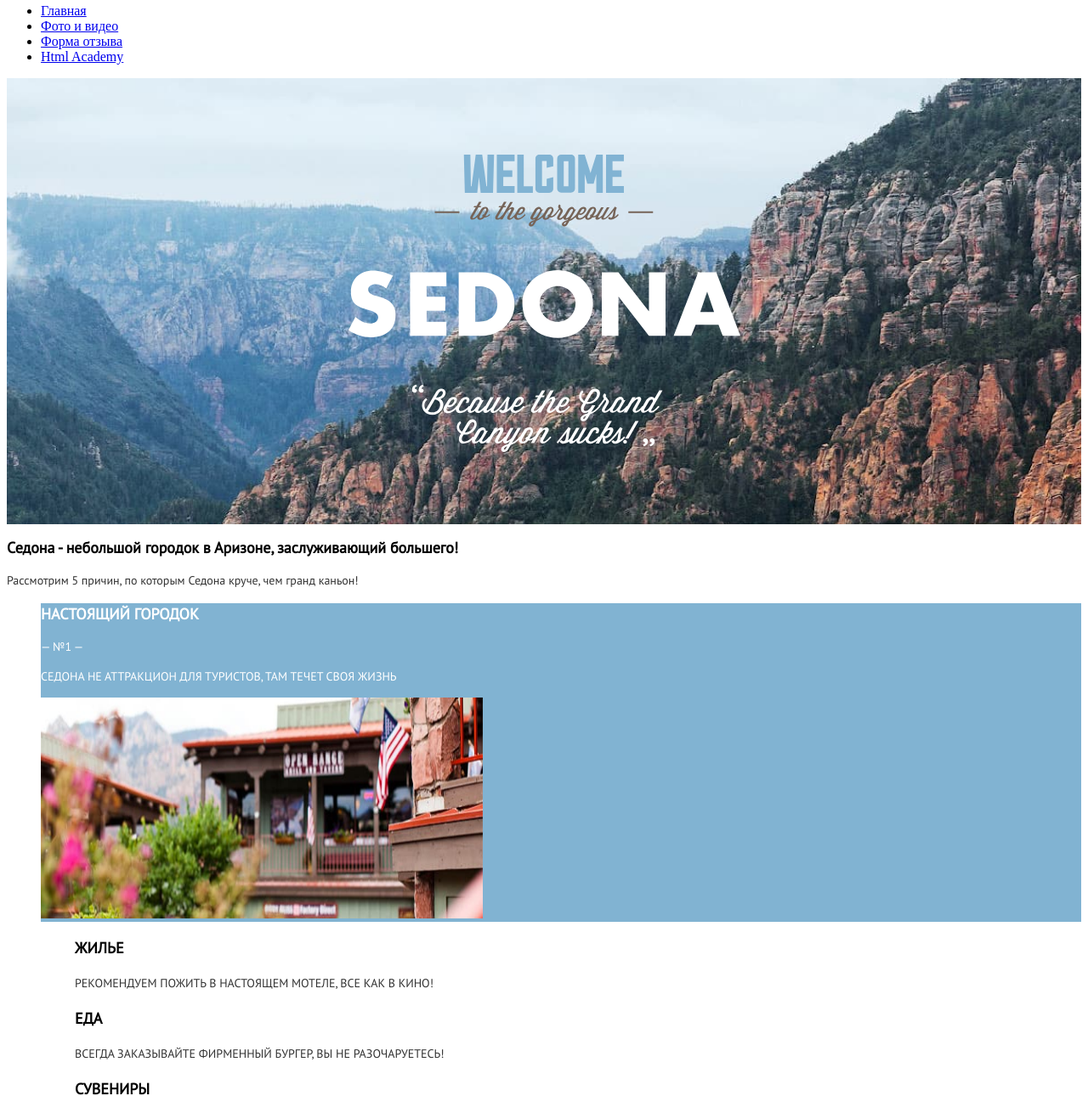
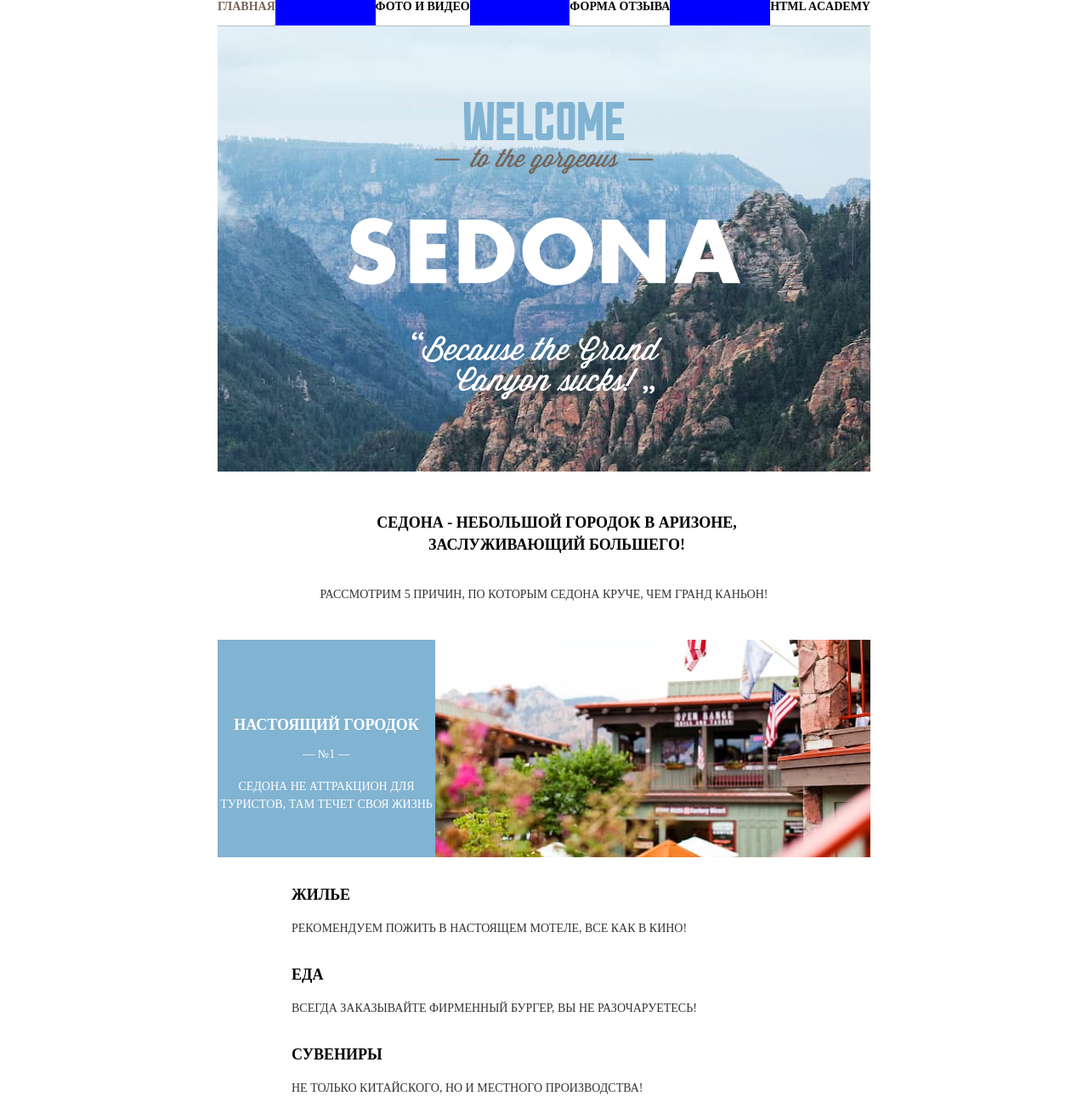
Before and after one commit to htmlacademy-adaptive/2092749-sedona-26, a website: page source/index.html in a window 1280 px wide. Shown: the part 126-1416 px from the top of the page at 85% size. Drawn offline with nearby package versions, Linux system fonts and the light colour scheme; files that its build step writes are made by us from their sources; files whose address does not match are found by name.

Commit message:
Начинает сетку

```diff
--- a/source/index.html
+++ b/source/index.html
@@ -5,18 +5,19 @@
   <meta charset="utf-8">
   <title>HTML Academy: Седона</title>
   <link rel="stylesheet" href="./css/style.css">
+  <meta name="viewport" content="width=device-width, initial-scale-1">
 </head>
 
 <body class="page__body">
   <header class="header page__header">
     <button class="header__toggle toogle" type="button" aria-label="открыть меню"></button>
     <a href="#" class="header__logo">
-      <img class="header__logo-pic" src="./img/logo/logo-sedona.svg" width="185" height="96"
-        alt="Логотип «Седона».">
+      <img class="header__logo-pic" src="./img/logo/logo-sedona.svg" width="185" height="96" alt="Логотип «Седона».">
     </a>
     <nav class="main-nav">
       <ul class="main-nav__list">
-        <li class="main-nav__item main-nav__item--active"><a class="main-nav__link" href="#">Главная</a></li>
+        <li class="main-nav__item main-nav__item--active"><a class="main-nav__link main-nav__link--active"
+            href="#">Главная</a></li>
         <li class="main-nav__item"><a class="main-nav__link" href="#">Фото и видео</a></li>
         <li class="main-nav__item"><a class="main-nav__link" href="#">Форма отзыва</a></li>
         <li class="main-nav__item"><a class="main-nav__link" href="#">Html Academy</a></li>
@@ -35,12 +36,14 @@
       </div>
       <ol class="advantages__list">
         <li class="advantages__item">
+          <div class="advantages__container">
             <div class="advantages__wrapper advantages__wrapper--dark-theme">
               <h2 class="advantages__subtitle">Настоящий городок</h2>
               <p class="advantages__number">— №1 —</p>
               <p class="advantages__description">Седона не аттракцион для туристов, там течет своя жизнь</p>
-            <img class="photo-sedona" src="./img/photo-sedona.jpg" alt="Фотография домов в Седоне" width="520"
-              height="260">
+            </div>
+            <img class="photo-sedona" src="./img/photo-city-mobile.jpg" alt="Фотография домов в Седоне" width="512"
+              height="256">
           </div>
           <ul class="features">
             <li class="features__item">
@@ -57,32 +60,33 @@
             </li>
           </ul>
         </li>
-        <li>
-          <div class="advantages__wrapper advantages__wrapper--dark-theme">
-            <div class="advantages__wrapper-desc">
+        <li class="advantages__item">
+          <div class="advantages__container">
             <img class="photo-bridge" src="./img/photo-bridge.jpg" width="520" height="260"
             alt="Фотография моста Дьявола">
+            <div class="advantages__wrapper advantages__wrapper--dark-theme">
+
               <h2 class="advantages__subtitle">Там есть мост Дьявола</h2>
               <p class="advantages__number">— №2 —</p>
               <p class="advantages__description">Да, по нему можно пройти! Если вы осмелитесь, конечно</p>
             </div>
           </div>
         </li>
-        <li>
+        <li class="advantages__item">
           <div class="advantages__wrapper advantages__wrapper--light-theme">
             <h2 class="advantages__subtitle">Небольшая площадь</h2>
             <p class="advantages__number">— №3 —</p>
             <p class="advantages__description">Все интересный места находятся очень близко</p>
           </div>
         </li>
-        <li>
+        <li class="advantages__item">
           <div class="advantages__wrapper advantages__wrapper--light-theme">
             <h2 class="advantages__subtitle">Красивая дорога</h2>
             <p class="advantages__number">— №4 —</p>
             <p class="advantages__description">Ехать в Седону из Лас-Вегаса совсем не скучно!</p>
           </div>
         </li>
-        <li>
+        <li class="advantages__item">
           <div class="advantages__wrapper advantages__wrapper--light-theme">
             <h2 class="advantages__subtitle">Мало туристов</h2>
             <p class="advantages__number">— №5 —</p>
@@ -93,7 +97,8 @@
     </section>
     <section class="search-block">
       <p class="search-block__interested">Заинтересовались?</p>
-      <p class="search-block__discription">Укажите предполагаемые даты поездки, и мы покажем вам лучшие предложения гостиниц в Седоне</p>
+      <p class="search-block__discription">Укажите предполагаемые даты поездки, и мы покажем вам лучшие предложения
+        гостиниц в Седоне</p>
       <button class="search-block__button button" type="button">Найти гостиницу</button>
       <h2 class="visually-hidden">Расположение Седоны на карте</h2>
       <div class="location">
--- a/source/sass/blocks/advantages.scss
+++ b/source/sass/blocks/advantages.scss
@@ -1,24 +1,50 @@
 .advantages {
 
-  font-family: 'PT Sans';
+  font-family: 'PT Sans' Arial, Helvetica, sans-serif;
   font-style: normal;
   font-weight: 400;
   font-display: swap;
+
+
+  &__wrapper{
+    padding-top: 33px;
+    display: flex;
+    flex-direction: column;
+
+    @include tablet{
+      // display: flex;
+      // flex-direction: row;
+    }
+  }
+
+  &__container{
+
+    @include tablet{
+      display: flex;
+    }
+
+  }
 
   &__subtitle {
     font-weight: 700;
     font-size: 18px;
     line-height: 26px;
     text-transform: uppercase;
-    color: #ffffff;
+    margin: 0;
+    text-align: center;
+    padding-top: 54px;
+    padding-bottom: 11px;
   }
 
   &__wrapper--dark-theme {
     background: #81b3d2;
+    color: #ffffff;
   }
 
   &__list {
     list-style-type: none;
+    padding: 0;
+    margin: 0;
   }
 
   &__number {
@@ -26,7 +52,10 @@
     font-size: 14px;
     line-height: 21px;
     text-transform: uppercase;
-    color: #ffffff;
+    color: currentColor;
+    text-align: center;
+    margin: 0;
+    padding-bottom: 17px;
   }
 
   &__description {
@@ -34,6 +63,15 @@
     font-size: 14px;
     line-height: 21px;
     text-transform: uppercase;
-    color: #ffffff;
+    color: currentColor;
+    text-align: center;
+    margin: 0;
+    padding-bottom: 40px;
+  }
+
+  &__wrapper--light-theme {
+    color: #000000;
+    background: #eeeeee;
+    mix-blend-mode: normal;
   }
 }
--- a/source/sass/blocks/button.scss
+++ b/source/sass/blocks/button.scss
@@ -1,4 +1,4 @@
-.button{
+.button {
   font-family: 'PT Sans', Arial, Helvetica, sans-serif;
   font-weight: 700;
   font-size: 21px;
@@ -9,4 +9,13 @@
   background: #81B3D2;
   color: #fff;
   width: 284px;
+  border: none;
+  cursor: pointer;
+
+  // &:hover{
+  //   @include tablet{
+  //     background-color: black;
+  //   }
+  // }
+
 }
--- a/source/sass/blocks/features.scss
+++ b/source/sass/blocks/features.scss
@@ -5,7 +5,9 @@
     line-height: 26px;
     text-transform: uppercase;
     color: #000000;
-
+    margin: 0;
+    padding-left: 47px;
+    padding-top: 31px;
   }
 
   &__item {
@@ -18,5 +20,8 @@
     line-height: 21px;
     text-transform: uppercase;
     color: #333333;
+    margin: 0;
+    padding-top: 16px;
+    padding-left: 47px;
   }
 }
--- a/source/sass/blocks/header.scss
+++ b/source/sass/blocks/header.scss
@@ -1,8 +1,11 @@
 .header {
   background-color: $primaryColor;
 
-  @include tablet{
-    background-color: $secondaryColor;
+  // @include tablet{
+  //   background-color: $secondaryColor;
+  // }
+  @include desktop{
+    background-color: blue;
   }
 
   &__logo {
--- a/source/sass/blocks/heading.scss
+++ b/source/sass/blocks/heading.scss
@@ -1,11 +1,28 @@
 .heading {
+  display: flex;
+  flex-direction: column;
+
   &__title {
-    font-family: 'PT Sans';
+    font-family: 'PT Sans' Arial, Helvetica, sans-serif;
     font-style: normal;
     font-weight: 700;
     font-size: 18px;
     line-height: 26px;
     color: #000000;
+    // max-width: 282px;
+    padding-left: 18px;
+    padding-top: 32px;
+    margin: 0;
+    text-align: center;
+    text-transform: uppercase;
+
+    @include tablet {
+     color: #000000;
+     padding-top: 47px;
+     padding-left: 107px;
+     padding-right: 77px;
+     text-align: center;
+    }
   }
 
   &__text {
@@ -13,5 +30,9 @@
     font-size: 14px;
     line-height: 21px;
     color: #333333;
+    padding: 35px 18px 43px 18px;
+    text-align: center;
+    margin: 0;
+    text-transform: uppercase;
   }
 }
--- a/source/sass/blocks/hero.scss
+++ b/source/sass/blocks/hero.scss
@@ -5,7 +5,9 @@
   background-repeat: no-repeat;
   display: flex;
   justify-content: center;
-
+  // height: 100vh;
+  max-width: 100%;
+  object-fit: cover;
   &__image{
    padding-top: 90px;
    padding-bottom: 85px;
--- a/source/sass/blocks/main-nav.scss
+++ b/source/sass/blocks/main-nav.scss
@@ -0,0 +1,51 @@
+.main-nav {
+
+  &__list {
+    list-style-type: none;
+    margin: 0;
+    padding: 0;
+
+    @include tablet {
+      display: flex;
+      justify-content: space-between;
+    }
+  }
+
+  &__link {
+    text-decoration: none;
+    font-weight: 700;
+    font-size: 18px;
+    line-height: 26px;
+    color: #ffffff;
+
+    @include tablet {
+      font-weight: 700;
+      font-size: 14px;
+      line-height: 21px;
+      text-transform: uppercase;
+      color: #000000;
+    }
+
+  }
+
+  &__item {
+    background-color: #81B3D2;
+    box-shadow: 0px 1px 0px rgba(1, 1, 1, 0.2);
+    text-align: center;
+    padding-top: 17px;
+    padding-bottom: 12px;
+
+    @include tablet{
+      background-color: #ffffff;
+    }
+  }
+
+  &__link--active {
+
+    @include tablet {
+      color: #766357;
+
+    }
+  }
+
+}
--- /dev/null
+++ b/source/sass/blocks/page__body.scss
@@ -0,0 +1,13 @@
+.page__body {
+  margin: 0;
+  max-width: 320px;
+  background-color: #ffffff;
+  @include desktop {
+    max-width: 1200px;
+    margin: 0 auto;
+  }
+  @include tablet{
+    max-width: 768px;
+    margin: 0 auto;
+  }
+}
--- a/source/sass/blocks/search-block.scss
+++ b/source/sass/blocks/search-block.scss
@@ -1,7 +1,32 @@
 .search-block__button {
   width: 100%;
 }
+
 .search-block {
   padding-left: 18px;
   padding-right: 18px;
+
+  &__interested {
+    font-weight: 700;
+    font-size: 21px;
+    line-height: 26px;
+    text-transform: uppercase;
+    color: #000000;
+    text-align: center;
+    margin: 0;
+    padding-bottom: 31px;
+  }
+
+  &__discription {
+    font-family: 'PT Sans';
+    font-style: normal;
+    font-weight: 400;
+    font-size: 14px;
+    line-height: 21px;
+    text-transform: uppercase;
+    color: #333333;
+    text-align: center;
+    margin: 0;
+    padding-bottom: 32px;
+  }
 }
--- a/source/sass/fonts/index.scss
+++ b/source/sass/fonts/index.scss
@@ -1,5 +1,5 @@
 @font-face {
-  font-family: 'PT Sans';
+  font-family: 'PT Sans' Arial, Helvetica, sans-serif;
   src: url("../fonts/ptsans.woff");
   font-style: normal;
   font-weight: 400;
--- a/source/sass/style.scss
+++ b/source/sass/style.scss
@@ -4,7 +4,7 @@
 @import './fonts';
 @import './blocks/header';
 @import './blocks/main-nav';
-@import './blocks/page';
+@import './blocks/page__body';
 @import './blocks/toggle';
 @import './blocks/button.scss';
 @import './blocks/search-block.scss';
--- a/source/sass/variables/index.scss
+++ b/source/sass/variables/index.scss
@@ -1,5 +1,5 @@
 $primaryColor: ffffff;
-$secondaryColor: ffffff;
+$secondaryColor: #30e610;
 
 $width-tablet: 768px;
 $width-desktop: 1200px;
```
Also changed, not shown: source/img/photo-city-desktop.jpg (renamed from source/img/photo-sedona.jpg), source/img/photo-city-mobile.jpg (added), source/sass/blocks/page.scss (deleted). Lines whose indentation alone changed are shown as unchanged.
